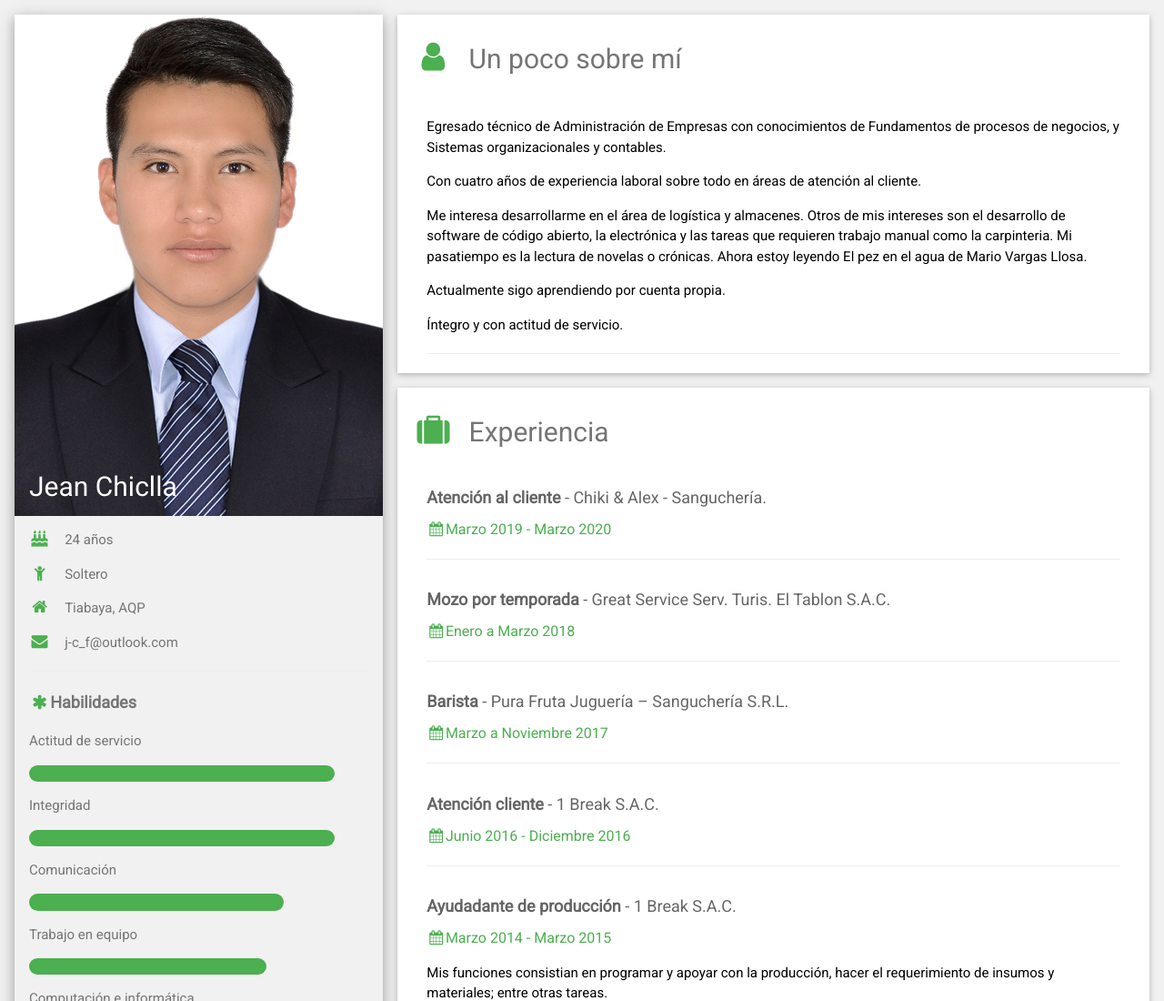
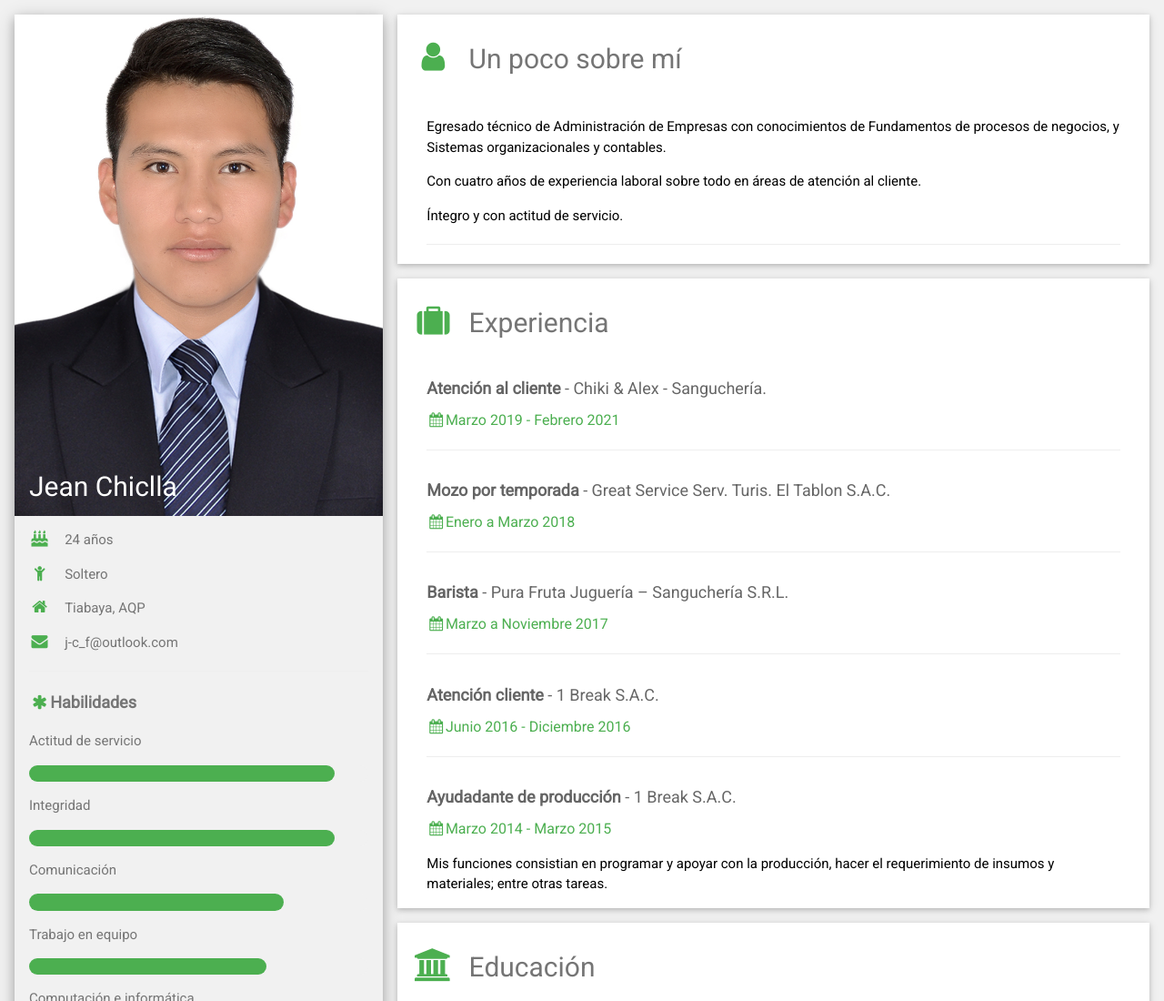
Before and after one commit to colbapnauj/colbapnauj.github.io, a plain HTML site: page views/cv-09-2020.html in a window 1280 px wide. Shown: the top 1100 px of the page at 91% size. Drawn offline with Linux system fonts and the light colour scheme.

Commit message:
update cv
para bcp

```diff
--- a/views/cv-09-2020.html
+++ b/views/cv-09-2020.html
@@ -101,8 +101,7 @@
                         <p>Egresado técnico de Administración de Empresas con conocimientos de Fundamentos de procesos de negocios,
                             y Sistemas organizacionales y contables.</p>
                         <p>Con cuatro años de experiencia laboral sobre todo en áreas de atención al cliente.</p>
-                        <p>Me interesa desarrollarme en el área de logística y almacenes. Otros de mis intereses son el desarrollo de software de código abierto, la electrónica y las tareas que requieren trabajo manual como la carpinteria. Mi pasatiempo es la lectura de novelas o crónicas. Ahora estoy leyendo El pez en el agua de Mario Vargas Llosa. </p> <!--Busco adquirir experiencia en diferentes áreas para poder definir qué quiero hacer los próximos 10 años. -->
-								Actualmente sigo aprendiendo por cuenta propia.
+
                         <p>Íntegro y con actitud de servicio.</p>
                         <hr>
                     </div>
@@ -114,7 +113,7 @@
                     <h2 class="w3-text-grey w3-padding-16"><i class="fa fa-suitcase fa-fw w3-margin-right w3-xxlarge w3-text-green"></i>Experiencia</h2>
                     <div class="w3-container">
                         <h5 class="w3-opacity"><b>Atención al cliente</b> - Chiki & Alex - Sanguchería.</h5>
-                        <h6 class="w3-text-green"><i class="fa fa-calendar fa-fw w3-margin-rigth"></i>Marzo 2019 - Marzo 2020</h6>
+                        <h6 class="w3-text-green"><i class="fa fa-calendar fa-fw w3-margin-rigth"></i>Marzo 2019 - Febrero 2021</h6>
                         <hr>
                     </div>
                     <div class="w3-container">
```
